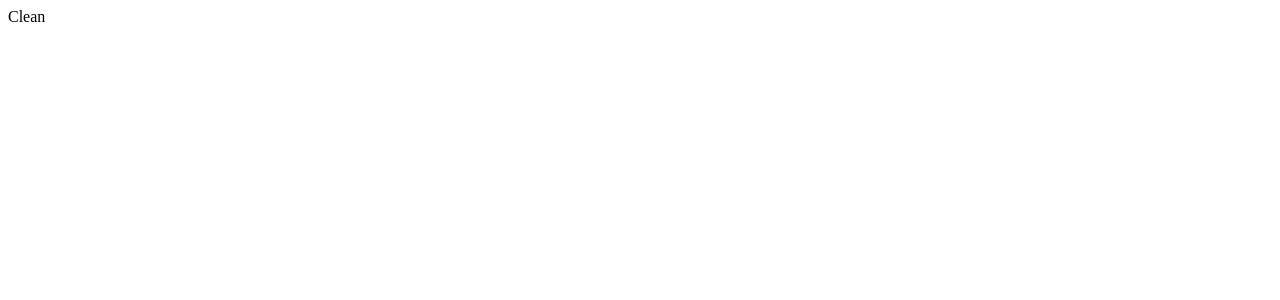
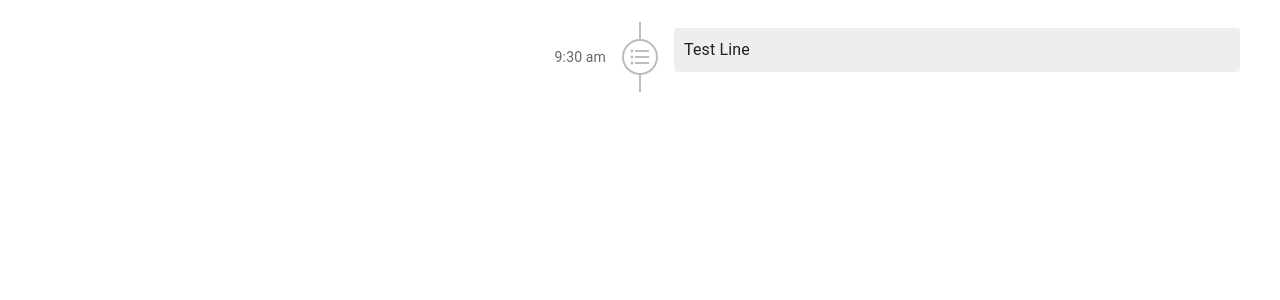
Before and after one commit to iAmDrews/outreach-test, a React (Create React App) app: page / in a window 1280 px wide. Shown: the top 300 px of the page. Built offline with nearby package versions, Linux system fonts and the light colour scheme.

Commit message:
Add Material-Ui, create theme with TimeLine components

```diff
--- a/package.json
+++ b/package.json
@@ -3,6 +3,10 @@
   "version": "0.1.0",
   "private": true,
   "dependencies": {
+    "@emotion/react": "^11.11.1",
+    "@mui/icons-material": "^5.14.19",
+    "@mui/lab": "^5.0.0-alpha.155",
+    "@mui/material": "^5.14.20",
     "@testing-library/jest-dom": "^5.17.0",
     "@testing-library/react": "^13.4.0",
     "@testing-library/user-event": "^13.5.0",
--- a/src/App.tsx
+++ b/src/App.tsx
@@ -1,8 +1,9 @@
 import React from 'react';
+import { NotesTimeLineContainer } from './components';
 
 function App() {
   return (
-    <>Clean</>
+    <NotesTimeLineContainer />
   );
 }
 
--- /dev/null
+++ b/src/components/NotesTimeLineContainer/NotesTimeLineContainer.tsx
@@ -0,0 +1,13 @@
+import * as React from 'react';
+import Timeline from '@mui/lab/Timeline';
+import { NotesTimeLineItem } from '../NotesTimeLineItem/NotesTimeLineItem';
+
+export const NotesTimeLineContainer: React.FC = () => {
+  return (
+    <form>
+      <Timeline position="right">
+        <NotesTimeLineItem />
+      </Timeline>
+    </form>
+  );
+}
--- /dev/null
+++ b/src/components/NotesTimeLineItem/NotesTimeLineItem.tsx
@@ -0,0 +1,43 @@
+import * as React from 'react';
+import {
+  TimelineConnector,
+  TimelineContent,
+  TimelineDot,
+  TimelineItem,
+  TimelineOppositeContent,
+  TimelineSeparator
+} from '@mui/lab';
+import { styled } from '@mui/material';
+import Paper from '@mui/material/Paper';
+import FormatListBulletedIcon from '@mui/icons-material/FormatListBulleted';
+
+const StyledPaper = styled(Paper)(({ theme }) => ({
+  padding: theme.spacing(2),
+  background: theme.palette.secondary.light,
+  boxShadow: 'none'
+}))
+
+export const NotesTimeLineItem: React.FC = () => {
+  return (
+    <TimelineItem>
+      <TimelineOppositeContent
+        sx={{ m: 'auto 0' }}
+        align="right"
+        variant="body2"
+        color="text.secondary"
+      >
+        9:30 am
+      </TimelineOppositeContent>
+      <TimelineSeparator>
+        <TimelineConnector />
+        <TimelineDot variant='outlined' sx={{ margin: 0 }}>
+          <FormatListBulletedIcon color='secondary' />
+        </TimelineDot>
+        <TimelineConnector />
+      </TimelineSeparator>
+      <TimelineContent>
+        <StyledPaper>Test Line</StyledPaper>
+      </TimelineContent>
+    </TimelineItem>
+  )
+}
--- /dev/null
+++ b/src/components/index.ts
@@ -0,0 +1,2 @@
+export * from './NotesTimeLineContainer/NotesTimeLineContainer';
+export * from './NotesTimeLineItem/NotesTimeLineItem';
--- a/src/index.tsx
+++ b/src/index.tsx
@@ -1,12 +1,17 @@
 import React from 'react';
 import ReactDOM from 'react-dom/client';
 import App from './App';
+import { theme } from './theme';
+import { ThemeProvider } from '@mui/material/styles';
 
 const root = ReactDOM.createRoot(
   document.getElementById('root') as HTMLElement
 );
+
 root.render(
   <React.StrictMode>
-    <App />
+    <ThemeProvider theme={theme}>
+      <App />
+    </ThemeProvider>
   </React.StrictMode>
 );
--- /dev/null
+++ b/src/theme.ts
@@ -0,0 +1,13 @@
+import { createTheme } from '@mui/material/styles';
+import { blue, grey } from '@mui/material/colors';
+
+export const theme = createTheme({
+  palette: {
+    primary: blue,
+    secondary: {
+      light: grey[200],
+      main: grey[400],
+    },
+  },
+  spacing: 5,
+});
```
Also changed, not shown: 1 other file (tests, documents, lock files or other folders).
